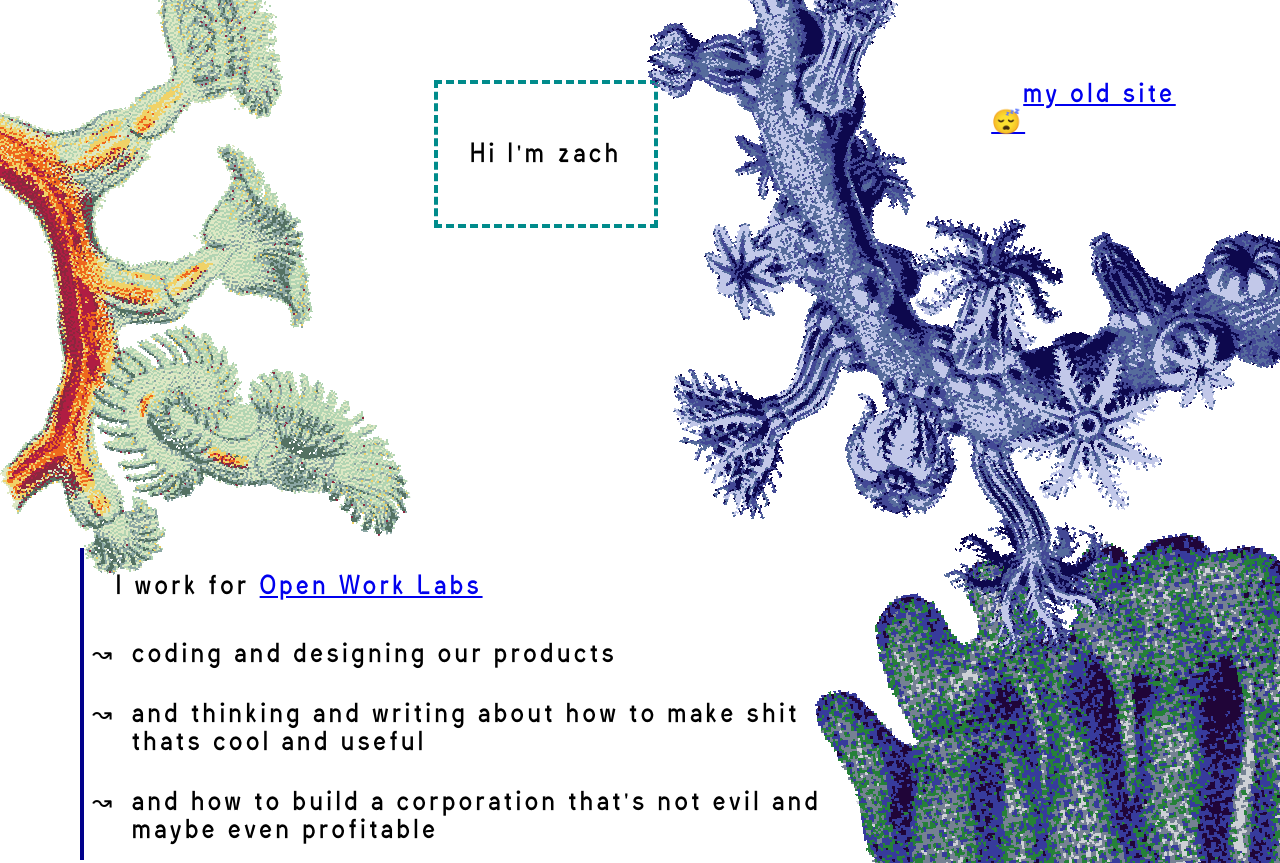
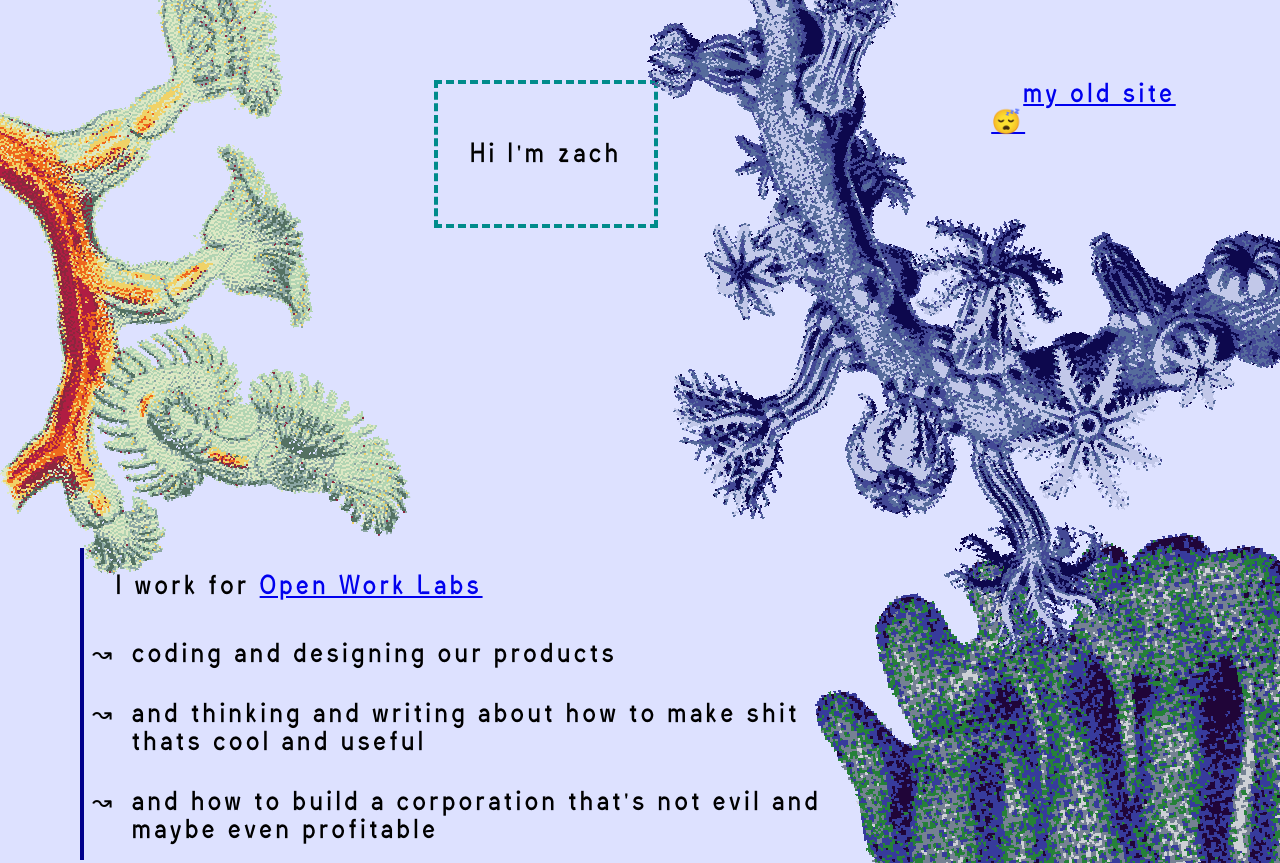
Before and after one commit to radio-alice/anemon.es, a website built with Parcel: page index.html in a window 1280 px wide. Shown: the top 863 px of the page. Built offline with nearby package versions, Linux system fonts and the light colour scheme.

Commit message:
add bg color

```diff
--- a/index-bg.css
+++ b/index-bg.css
@@ -4,6 +4,7 @@ html body {
   pointer-events: none;
   min-height: 100%;
   max-width: 100%;
+  background-color: rgb(221, 225, 255);
 }
 
 #bg {
```
